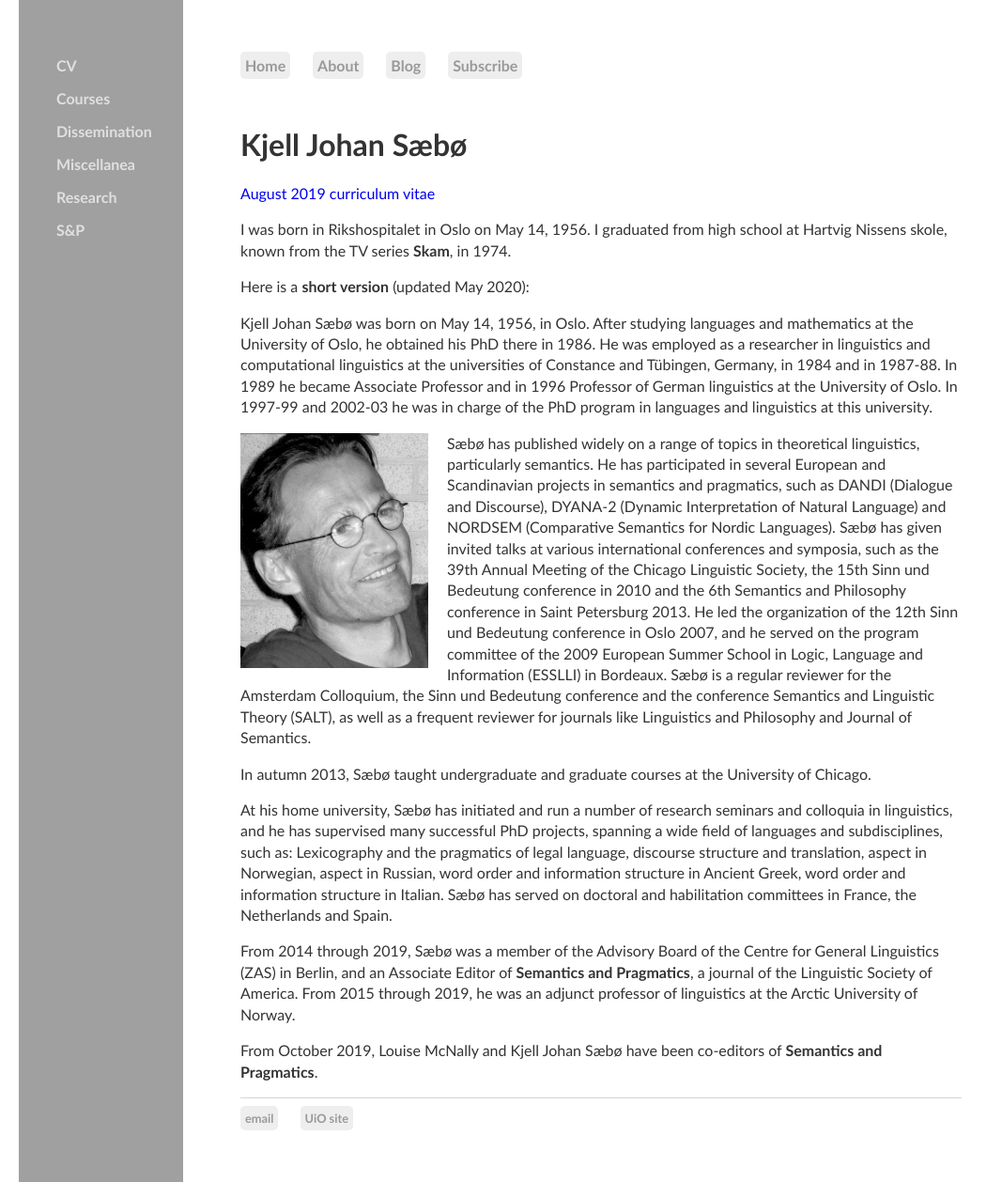
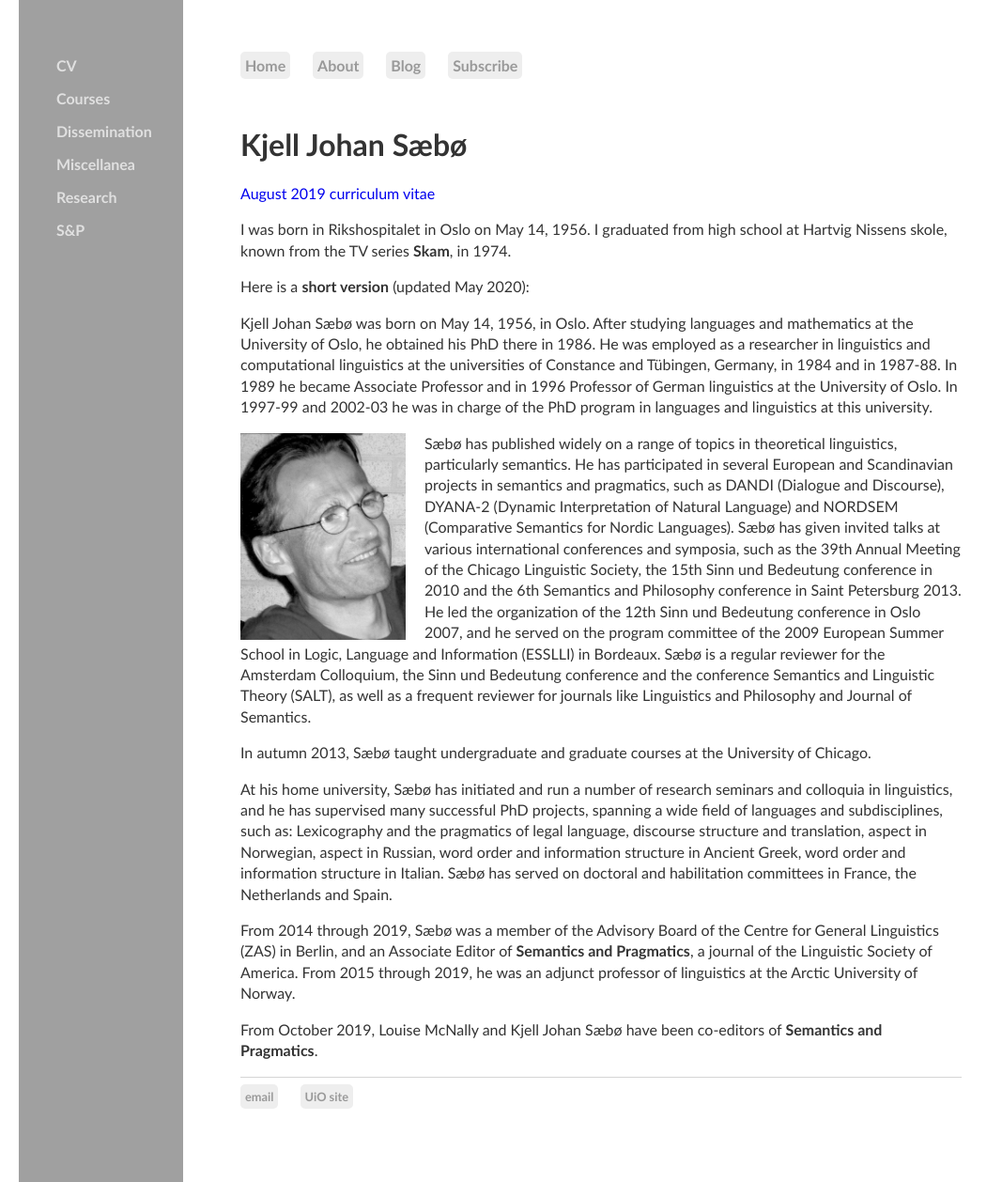
Before and after one commit to kjelljs/kjelljs.github.io, a Jekyll site: the page built from cv/index.html, in a window 1280 px wide and 1258 px high. Shown: the whole window at 94% size, without its empty margins (0-1067 px from the left). Built offline with Jekyll 4.4.1, drawn with Linux system fonts in a browser that asks for light colours.

Commit message:
Update index.html

```diff
--- a/cv/index.html
+++ b/cv/index.html
@@ -9,7 +9,7 @@
 	<p>Here is a <b>short version</b> (updated May 2020):</p>
 	<p>Kjell Johan Sæbø was born on May 14, 1956, in Oslo. After studying languages and mathematics
 at the University of Oslo, he obtained his PhD there in 1986. He was employed as a researcher in linguistics and computational linguistics at the universities of Constance and Tübingen, Germany, in 1984 and in 1987-88. In 1989 he became Associate Professor and in 1996 Professor of German linguistics at the University of Oslo. In 1997-99 and 2002-03 he was in charge of the PhD program in languages and linguistics at this university.</p>
-<div style="float:left;"><img style="height:250px;" src="/pics/Saeboe4G.jpg">&nbsp; &nbsp; &nbsp; </div><p>Sæbø has published widely on a range of topics in theoretical linguistics, particularly semantics.
+<div style="float:left;"><img style="height:220px;" src="/pics/Saeboe4G.jpg">&nbsp; &nbsp; &nbsp; </div><p>Sæbø has published widely on a range of topics in theoretical linguistics, particularly semantics.
 He has participated in several European and Scandinavian projects in semantics and pragmatics, such as DANDI (Dialogue and Discourse), DYANA-2 (Dynamic Interpretation of Natural Language) and NORDSEM (Comparative Semantics for Nordic Languages).
 Sæbø has given invited talks at various international conferences and symposia, such as the 39th Annual Meeting of the Chicago Linguistic Society, the 15th Sinn und Bedeutung conference in 2010 and the 6th Semantics and Philosophy conference in Saint Petersburg 2013. He led the organization of the 12th Sinn und Bedeutung conference in Oslo 2007, and he served on the program committee of the 2009 European Summer School in Logic, Language and Information (ESSLLI) in Bordeaux. Sæbø is a regular reviewer for the Amsterdam Colloquium, the Sinn und Bedeutung conference and the conference Semantics and Linguistic Theory (SALT), as well as a frequent reviewer for journals like Linguistics and Philosophy and Journal of Semantics.</p>
 	<p>In autumn 2013, Sæbø taught undergraduate and graduate courses at the University of Chicago.</p>
```
